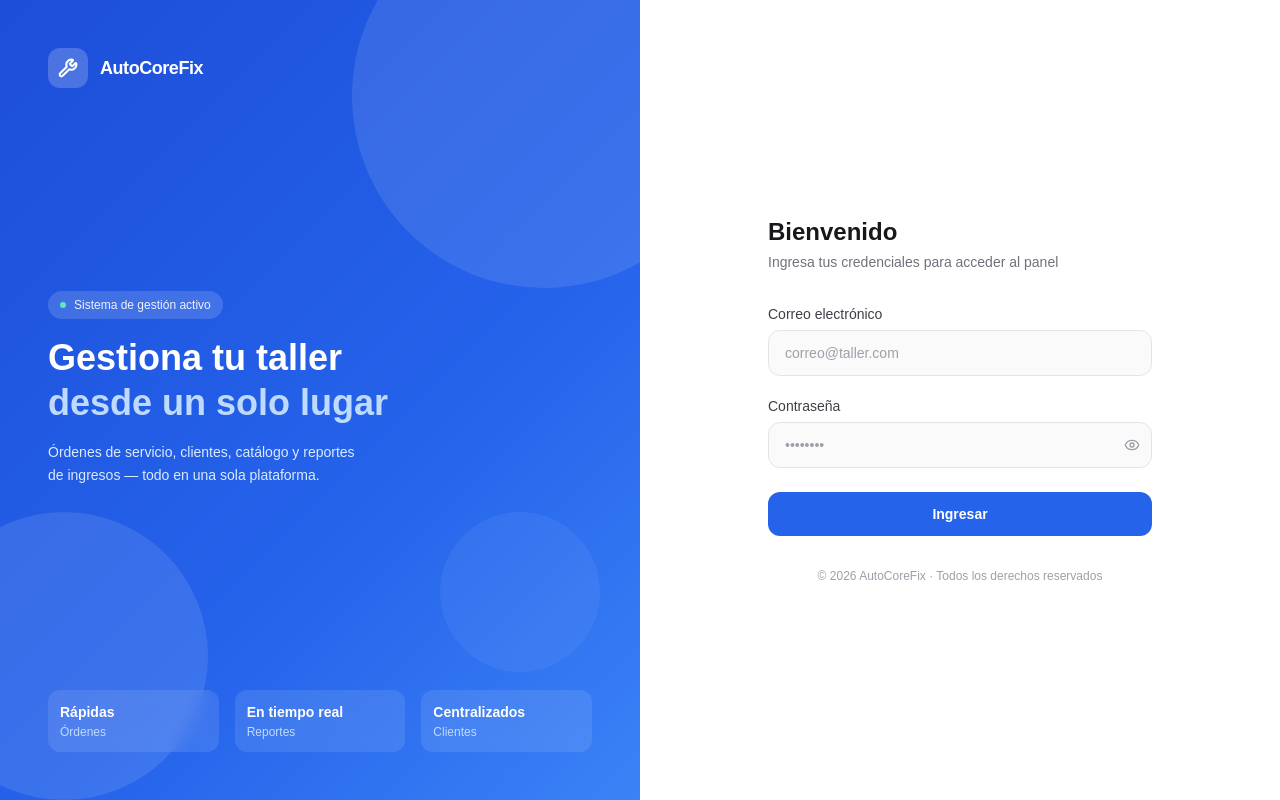
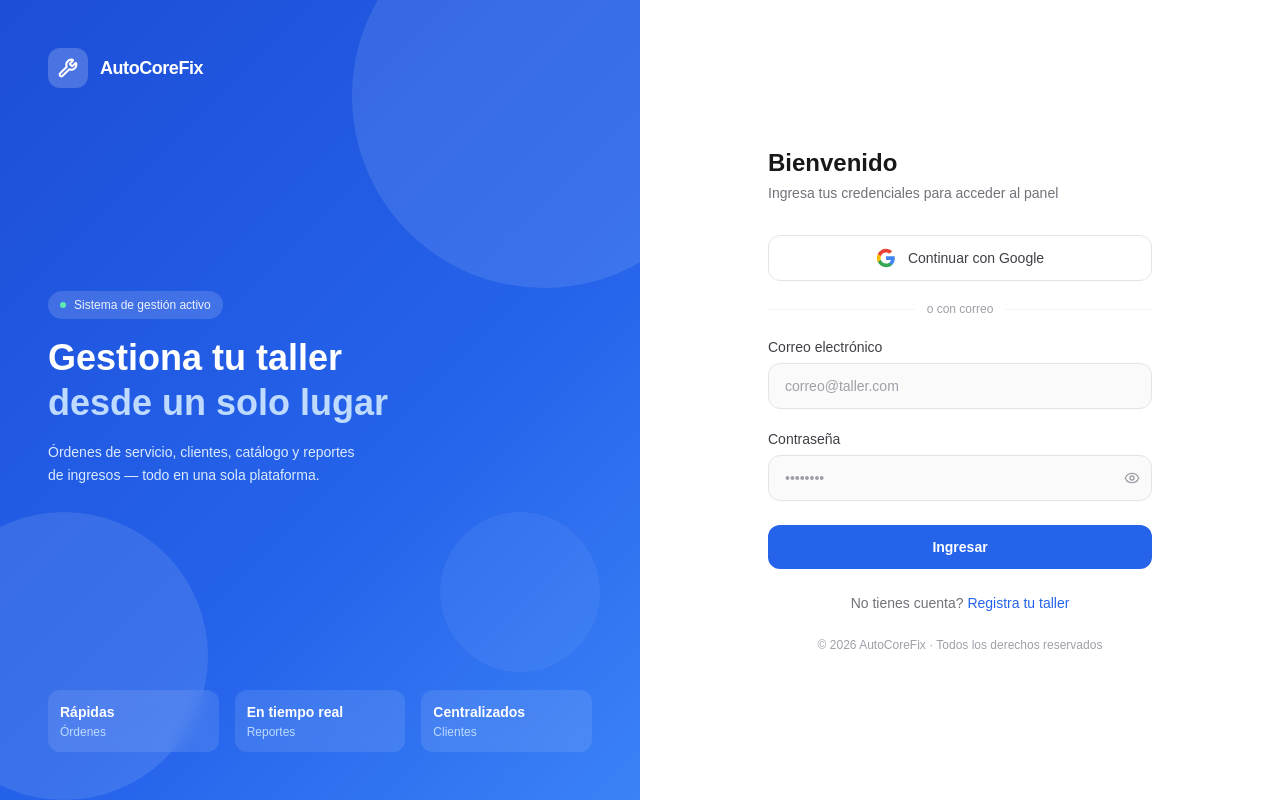
Before and after one commit to Autocorefix/autocorefix, a Next.js app: page /login in a window 1280 px wide. Built offline with nearby package versions, Linux system fonts and the light colour scheme.

Commit message:
fix: push completo registro, onboarding, callback y middleware

```diff
--- /dev/null
+++ b/src/app/auth/callback/route.ts
@@ -0,0 +1,31 @@
+import { createServerClient } from '@supabase/ssr'
+import { cookies } from 'next/headers'
+import { NextResponse } from 'next/server'
+import type { NextRequest } from 'next/server'
+
+export async function GET(request: NextRequest) {
+  const requestUrl  = new URL(request.url)
+  const code        = requestUrl.searchParams.get('code')
+  const cookieStore = await cookies()
+
+  if (code) {
+    const supabase = createServerClient(
+      process.env.NEXT_PUBLIC_SUPABASE_URL!,
+      process.env.NEXT_PUBLIC_SUPABASE_ANON_KEY!,
+      {
+        cookies: {
+          getAll() { return cookieStore.getAll() },
+          setAll(cookiesToSet) {
+            cookiesToSet.forEach(({ name, value, options }) =>
+              cookieStore.set(name, value, options)
+            )
+          },
+        },
+      }
+    )
+    await supabase.auth.exchangeCodeForSession(code)
+  }
+
+  // El middleware se encarga de redirigir a /onboarding si no tiene tenant
+  return NextResponse.redirect(new URL('/dashboard', request.url))
+}
--- a/src/app/dashboard/reportes/page.tsx
+++ b/src/app/dashboard/reportes/page.tsx
@@ -4,14 +4,14 @@
 export default async function ReportesPage() {
   const supabase = await createClient()
 
-  const now   = new Date()
-  const y     = now.getFullYear()
-  const m     = now.getMonth()
+  const now  = new Date()
+  const y    = now.getFullYear()
+  const m    = now.getMonth()
 
-  const inicioMesActual  = new Date(y, m, 1).toISOString()
+  const inicioMesActual   = new Date(y, m, 1).toISOString()
   const inicioMesAnterior = new Date(y, m - 1, 1).toISOString()
-  const finMesAnterior   = new Date(y, m, 1).toISOString()
-  const inicio90dias     = new Date(y, m - 2, 1).toISOString()
+  const finMesAnterior    = new Date(y, m, 1).toISOString()
+  const inicio90dias      = new Date(y, m - 2, 1).toISOString()
 
   const [
     { data: ordenesMes },
@@ -19,39 +19,46 @@
     { data: ordenes90 },
     { data: topServicios },
     { data: porCategoria },
+    { data: topClientes },
   ] = await Promise.all([
-    // Órdenes del mes actual (con fecha diaria para gráfica)
+    // Órdenes mes actual — incluye cliente_id para contar únicos
     supabase
       .from('ordenes')
-      .select('id, total_cobrado, total_base, descuento, created_at, estado')
+      .select('id, total_cobrado, total_base, descuento, created_at, estado, cliente_id')
       .gte('created_at', inicioMesActual)
       .order('created_at', { ascending: true }),
 
-    // Órdenes del mes anterior (para comparativa)
+    // Órdenes mes anterior — incluye cliente_id para comparar únicos
     supabase
       .from('ordenes')
-      .select('id, total_cobrado, descuento')
+      .select('id, total_cobrado, descuento, cliente_id')
       .gte('created_at', inicioMesAnterior)
       .lt('created_at', finMesAnterior),
 
-    // Órdenes últimos 3 meses (para gráfica de tendencia)
+    // Órdenes últimos 3 meses
     supabase
       .from('ordenes')
       .select('id, total_cobrado, created_at')
       .gte('created_at', inicio90dias)
       .order('created_at', { ascending: true }),
 
-    // Top servicios del mes actual
+    // Top servicios — incluye categoría para colorear barras
     supabase
       .from('orden_servicios')
-      .select('nombre_servicio, precio_cobrado, ordenes!inner(created_at)')
+      .select('nombre_servicio, precio_cobrado, catalogo_servicios(categoria_id, categorias(nombre)), ordenes!inner(created_at)')
       .gte('ordenes.created_at', inicioMesActual),
 
-    // Distribución por categoría del mes actual
+    // Distribución por categoría
     supabase
       .from('orden_servicios')
       .select('precio_cobrado, catalogo_servicios(categoria_id, categorias(nombre)), ordenes!inner(created_at)')
       .gte('ordenes.created_at', inicioMesActual),
+
+    // Top 5 clientes del mes por ingreso
+    supabase
+      .from('ordenes')
+      .select('total_cobrado, cliente_id, clientes(nombre, cliente_id)')
+      .gte('created_at', inicioMesActual),
   ])
 
   return (
@@ -61,6 +68,7 @@
       ordenes90={ordenes90 ?? []}
       topServicios={topServicios ?? []}
       porCategoria={porCategoria ?? []}
+      topClientesRaw={topClientes ?? []}
       mesLabel={now.toLocaleDateString('es-MX', { month: 'long', year: 'numeric' })}
       mesAntLabel={new Date(y, m - 1, 1).toLocaleDateString('es-MX', { month: 'long', year: 'numeric' })}
     />
--- a/src/app/login/page.tsx
+++ b/src/app/login/page.tsx
@@ -2,16 +2,29 @@
 
 import { useState } from 'react'
 import { useRouter } from 'next/navigation'
+import Link from 'next/link'
 import { createClient } from '@/lib/supabase-browser'
 import { Wrench, Eye, EyeOff, AlertCircle } from 'lucide-react'
 
+function GoogleIcon() {
+  return (
+    <svg viewBox="0 0 24 24" className="w-5 h-5" aria-hidden="true">
+      <path fill="#4285F4" d="M22.56 12.25c0-.78-.07-1.53-.2-2.25H12v4.26h5.92c-.26 1.37-1.04 2.53-2.21 3.31v2.77h3.57c2.08-1.92 3.28-4.74 3.28-8.09z"/>
+      <path fill="#34A853" d="M12 23c2.97 0 5.46-.98 7.28-2.66l-3.57-2.77c-.98.66-2.23 1.06-3.71 1.06-2.86 0-5.29-1.93-6.16-4.53H2.18v2.84C3.99 20.53 7.7 23 12 23z"/>
+      <path fill="#FBBC05" d="M5.84 14.09c-.22-.66-.35-1.36-.35-2.09s.13-1.43.35-2.09V7.07H2.18C1.43 8.55 1 10.22 1 12s.43 3.45 1.18 4.93l2.85-2.22.81-.62z"/>
+      <path fill="#EA4335" d="M12 5.38c1.62 0 3.06.56 4.21 1.64l3.15-3.15C17.45 2.09 14.97 1 12 1 7.7 1 3.99 3.47 2.18 7.07l3.66 2.84c.87-2.6 3.3-4.53 6.16-4.53z"/>
+    </svg>
+  )
+}
+
 export default function LoginPage() {
   const router   = useRouter()
-  const [email,    setEmail]    = useState('')
-  const [password, setPassword] = useState('')
-  const [showPwd,  setShowPwd]  = useState(false)
-  const [error,    setError]    = useState<string | null>(null)
-  const [loading,  setLoading]  = useState(false)
+  const [email,         setEmail]         = useState('')
+  const [password,      setPassword]      = useState('')
+  const [showPwd,       setShowPwd]       = useState(false)
+  const [error,         setError]         = useState<string | null>(null)
+  const [loading,       setLoading]       = useState(false)
+  const [googleLoading, setGoogleLoading] = useState(false)
 
   async function handleSubmit(e: React.FormEvent) {
     e.preventDefault()
@@ -29,6 +42,18 @@
 
     router.push('/dashboard')
     router.refresh()
+  }
+
+  async function handleGoogle() {
+    setGoogleLoading(true)
+    const supabase = createClient()
+    await supabase.auth.signInWithOAuth({
+      provider: 'google',
+      options: {
+        redirectTo: `${window.location.origin}/auth/callback`,
+        queryParams: { prompt: 'select_account' },
+      },
+    })
   }
 
   return (
@@ -98,6 +123,34 @@
           <div className="mb-8">
             <h1 className="text-2xl font-bold text-zinc-900">Bienvenido</h1>
             <p className="text-sm text-zinc-500 mt-1">Ingresa tus credenciales para acceder al panel</p>
+          </div>
+
+          {/* Google OAuth */}
+          <button
+            type="button"
+            onClick={handleGoogle}
+            disabled={googleLoading}
+            className="w-full flex items-center justify-center gap-3 rounded-xl border border-zinc-200 bg-white px-4 py-3 text-sm font-medium text-zinc-700 hover:bg-zinc-50 transition-colors disabled:opacity-60 mb-5"
+          >
+            {googleLoading ? (
+              <svg className="animate-spin w-5 h-5 text-zinc-400" fill="none" viewBox="0 0 24 24">
+                <circle className="opacity-25" cx="12" cy="12" r="10" stroke="currentColor" strokeWidth="4" />
+                <path className="opacity-75" fill="currentColor" d="M4 12a8 8 0 018-8v8z" />
+              </svg>
+            ) : (
+              <GoogleIcon />
+            )}
+            Continuar con Google
+          </button>
+
+          {/* Divider */}
+          <div className="relative mb-5">
+            <div className="absolute inset-0 flex items-center">
+              <div className="w-full border-t border-zinc-100" />
+            </div>
+            <div className="relative flex justify-center">
+              <span className="bg-white px-3 text-xs text-zinc-400">o con correo</span>
+            </div>
           </div>
 
           {/* Form */}
@@ -179,7 +232,14 @@
             </button>
           </form>
 
-          <p className="mt-8 text-center text-xs text-zinc-400">
+          <p className="mt-6 text-center text-sm text-zinc-500">
+            No tienes cuenta?{' '}
+            <Link href="/register" className="font-medium text-[#2563EB] hover:underline">
+              Registra tu taller
+            </Link>
+          </p>
+
+          <p className="mt-6 text-center text-xs text-zinc-400">
             © {new Date().getFullYear()} AutoCoreFix · Todos los derechos reservados
           </p>
         </div>
```
